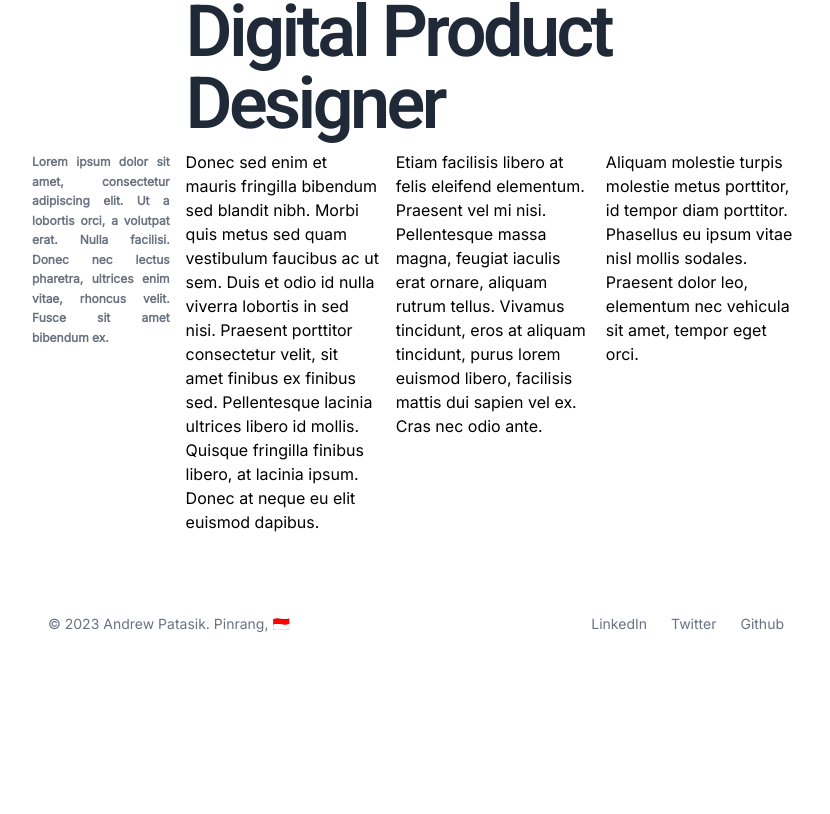
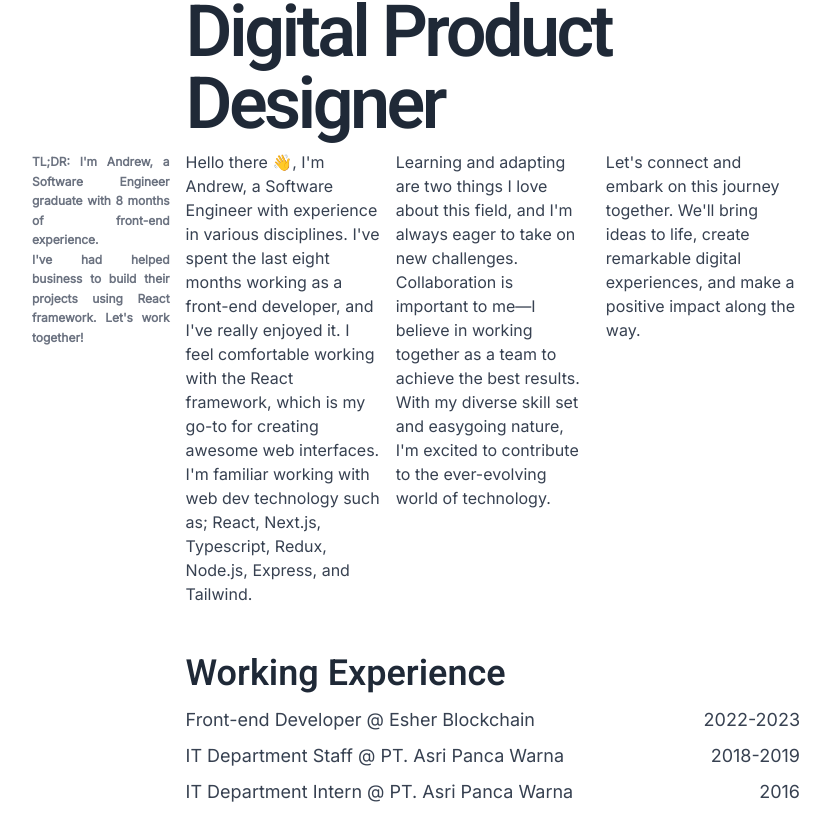
Before and after one commit to andrewpatasik/andrewpatasik.github.io, a React (Vite) app: page / in a window 1280 px wide. Shown: the part 226-1040 px from the top of the page, without its empty margins (224-1054 px from the left). Before the commit the page ends 892 px from the top, so only its background shows below. Built offline with nearby package versions, Linux system fonts and the light colour scheme.

Commit message:
working exprerience section added

```diff
--- a/src/pages/Layout/contentLayout.tsx
+++ b/src/pages/Layout/contentLayout.tsx
@@ -9,7 +9,12 @@ const ContentLayout: FC<ContentLayoutProps> = ({
   children,
   className,
 }: ContentLayoutProps) => {
-  return <div className={`grid grid-cols-5 ${className}`}>{children}</div>;
+  return (
+    <div className={`grid grid-cols-5 ${className}`}>
+      <div></div>
+      {children}
+    </div>
+  );
 };
 
 export default ContentLayout;
--- a/src/pages/home.tsx
+++ b/src/pages/home.tsx
@@ -1,50 +1,15 @@
 import ContentLayout from "./Layout/contentLayout";
+import About from "./section/about";
+import Experience from "./section/experience";
 
 const Home = () => {
   return (
-    <div>
+    <div className="text-gray-700">
       <ContentLayout className="mt-32 mb-12">
-        <>
-          <div></div>
-          <div className="col-span-4">
-            <h1
-              style={{ fontFamily: "heebo, sans-serif" }}
-              className="text-7xl text-gray-800 font-semibold tracking-tighter mb-2"
-            >
-              Digital Product Designer
-            </h1>
-          </div>
-          <aside className="text-xs pt-0.5 mr-4 text-justify text-gray-500 font-bold leading-relaxed">
-            <p>
-              Lorem ipsum dolor sit amet, consectetur adipiscing elit. Ut a
-              lobortis orci, a volutpat erat. Nulla facilisi. Donec nec lectus
-              pharetra, ultrices enim vitae, rhoncus velit. Fusce sit amet
-              bibendum ex.
-            </p>
-          </aside>
-          <article className="col-span-4 grid grid-cols-3 gap-4">
-            <p>
-              Donec sed enim et mauris fringilla bibendum sed blandit nibh.
-              Morbi quis metus sed quam vestibulum faucibus ac ut sem. Duis et
-              odio id nulla viverra lobortis in sed nisi. Praesent porttitor
-              consectetur velit, sit amet finibus ex finibus sed. Pellentesque
-              lacinia ultrices libero id mollis. Quisque fringilla finibus
-              libero, at lacinia ipsum. Donec at neque eu elit euismod dapibus.
-            </p>
-            <p>
-              Etiam facilisis libero at felis eleifend elementum. Praesent vel
-              mi nisi. Pellentesque massa magna, feugiat iaculis erat ornare,
-              aliquam rutrum tellus. Vivamus tincidunt, eros at aliquam
-              tincidunt, purus lorem euismod libero, facilisis mattis dui sapien
-              vel ex. Cras nec odio ante.
-            </p>
-            <p>
-              Aliquam molestie turpis molestie metus porttitor, id tempor diam
-              porttitor. Phasellus eu ipsum vitae nisl mollis sodales. Praesent
-              dolor leo, elementum nec vehicula sit amet, tempor eget orci.
-            </p>
-          </article>
-        </>
+        <About />
+      </ContentLayout>
+      <ContentLayout className="my-12">
+        <Experience />
       </ContentLayout>
     </div>
   );
--- /dev/null
+++ b/src/pages/section/about.tsx
@@ -0,0 +1,48 @@
+const About = () => {
+  return (
+    <>
+      <div className="col-span-4">
+        <h1
+          style={{ fontFamily: "heebo, sans-serif" }}
+          className="text-7xl text-gray-800 font-semibold tracking-tighter mb-2"
+        >
+          Digital Product Designer
+        </h1>
+      </div>
+      <aside className="text-xs pt-0.5 mr-4 text-gray-500 text-justify font-bold leading-relaxed">
+        <p>
+          TL;DR: I'm Andrew, a Software Engineer graduate with 8 months of
+          front-end experience.
+          <br />
+          I've had helped business to build their projects using React
+          framework. Let's work together!
+        </p>
+      </aside>
+      <article className="col-span-4 grid grid-cols-3 gap-4">
+        <p>
+          Hello there 👋, I'm Andrew, a Software Engineer with experience in
+          various disciplines. I've spent the last eight months working as a
+          front-end developer, and I've really enjoyed it. I feel comfortable
+          working with the React framework, which is my go-to for creating
+          awesome web interfaces. I'm familiar working with web dev technology
+          such as; React, Next.js, Typescript, Redux, Node.js, Express, and
+          Tailwind.
+        </p>
+        <p>
+          Learning and adapting are two things I love about this field, and I'm
+          always eager to take on new challenges. Collaboration is important to
+          me—I believe in working together as a team to achieve the best
+          results. With my diverse skill set and easygoing nature, I'm excited
+          to contribute to the ever-evolving world of technology.
+        </p>
+        <p>
+          Let's connect and embark on this journey together. We'll bring ideas
+          to life, create remarkable digital experiences, and make a positive
+          impact along the way.
+        </p>
+      </article>
+    </>
+  );
+};
+
+export default About;
--- /dev/null
+++ b/src/pages/section/experience.tsx
@@ -0,0 +1,37 @@
+const Experience = () => {
+  return (
+    <>
+      <div className="col-span-4">
+        <h1
+          style={{ fontFamily: "heebo, sans-serif" }}
+          className="text-4xl text-gray-800 font-semibold tracking-normal mb-3"
+        >
+          Working Experience
+        </h1>
+      </div>
+      <aside className="text-xs pt-0.5 mr-4 text-gray-500 text-justify font-bold leading-relaxed">
+      </aside>
+      <article className="col-span-4 text-lg space-y-2">
+        <div className="flex flex-row justify-between">
+          <p>Front-end Developer @ Esher Blockchain</p>
+          <p>2022-2023</p>
+        </div>
+        <div className="flex flex-row justify-between">
+          <p>IT Department Staff @ PT. Asri Panca Warna</p>
+          <p>2018-2019</p>
+        </div>
+        <div className="flex flex-row justify-between">
+          <p>IT Department Intern @ PT. Asri Panca Warna</p>
+          <p>2016</p>
+        </div>
+        <div className="flex flex-row justify-between">
+          <p>Android Developer Intern @ Sola Interactive</p>
+          <p>2015</p>
+        </div>
+
+      </article>
+    </>
+  );
+};
+
+export default Experience;
```
